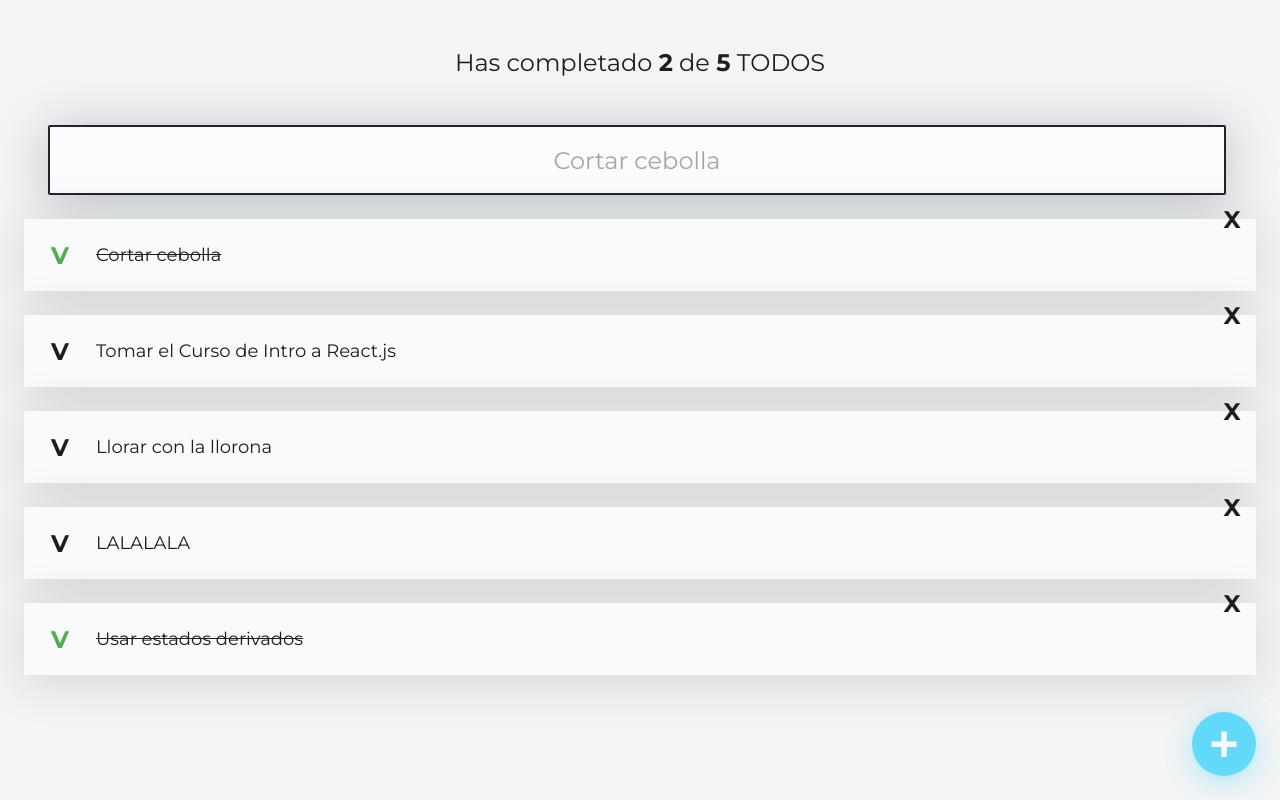
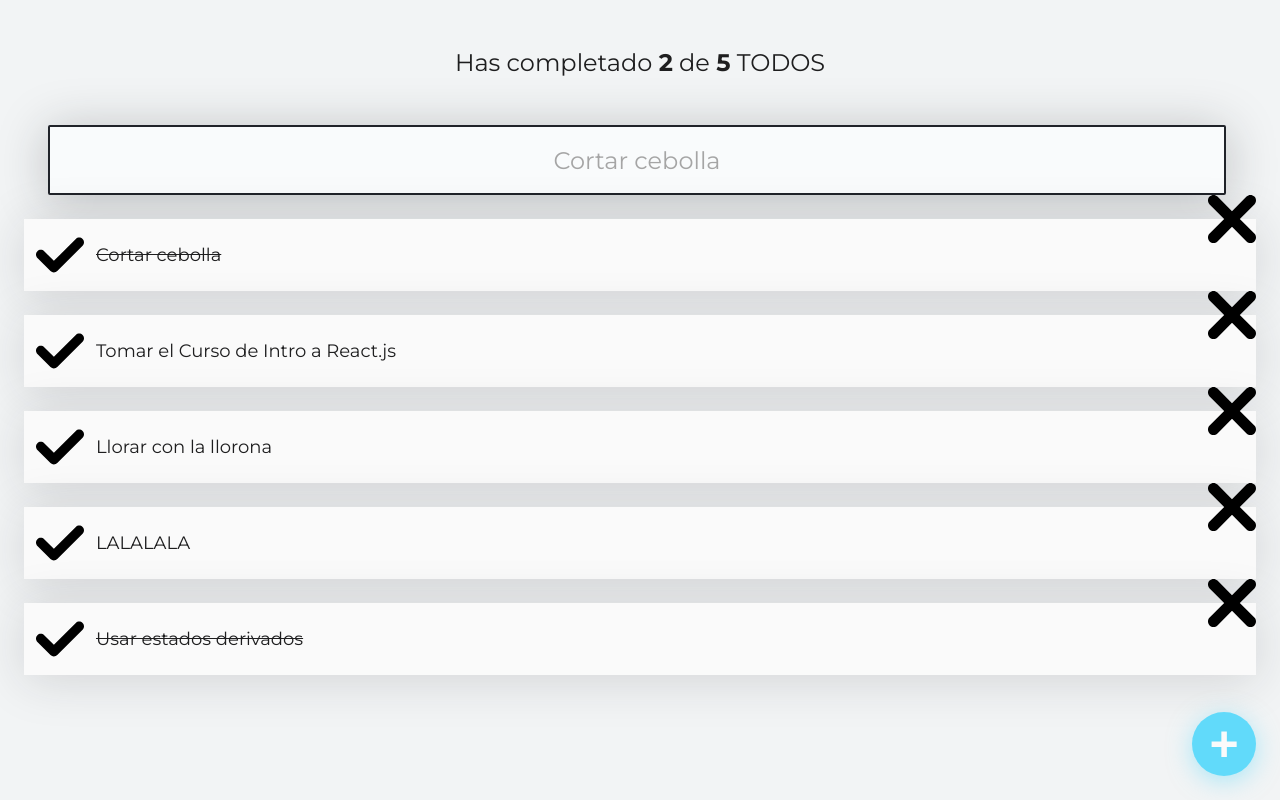
Before and after one commit to ingvillajimenez/curso-react-intro, a React (Create React App) app: page / in a window 1280 px wide. Built offline with nearby package versions, Linux system fonts and the light colour scheme.

Commit message:
Iconos en React: librerias y SVG

```diff
--- a/src/App.js
+++ b/src/App.js
@@ -62,3 +62,6 @@
 }
 
 export default App;
+
+// React Icons
+// https://react-icons.github.io/react-icons/
--- /dev/null
+++ b/src/CompleteIcon.js
@@ -0,0 +1,8 @@
+import React from "react";
+import { TodoIcon } from "./TodoIcon";
+
+function CompleteIcon() {
+  return <TodoIcon type="check" color="gray" />;
+}
+
+export { CompleteIcon };
--- /dev/null
+++ b/src/DeleteIcon.js
@@ -0,0 +1,8 @@
+import React from "react";
+import { TodoIcon } from "./TodoIcon";
+
+function DeleteIcon() {
+  return <TodoIcon type="delete" color="red" />;
+}
+
+export { DeleteIcon };
--- /dev/null
+++ b/src/TodoIcon.js
@@ -0,0 +1,16 @@
+import React from "react";
+import { ReactComponent as CheckSVG } from "./check.svg";
+import { ReactComponent as DeleteSVG } from "./delete.svg";
+
+const iconTypes = {
+  check: <CheckSVG />,
+  delete: <DeleteSVG />,
+};
+
+function TodoIcon({ type }) {
+  return (
+    <span className={`Icon Icon-svg Icon-${type}`}>{iconTypes[type]}</span>
+  );
+}
+
+export { TodoIcon };
--- a/src/TodoItem.js
+++ b/src/TodoItem.js
@@ -1,21 +1,25 @@
 import React from "react";
+import { CompleteIcon } from "./CompleteIcon";
+import { DeleteIcon } from "./DeleteIcon";
 import "./TodoItem.css";
 
 function TodoItem(props) {
   return (
     <li className="TodoItem">
-      <span
+      <CompleteIcon />
+      {/* <span
         className={`Icon Icon-check ${props.completed && "Icon-check--active"}`}
         onClick={props.onComplete}
       >
         V
-      </span>
+      </span> */}
       <p className={`TodoItem-p ${props.completed && "TodoItem-p--complete"}`}>
         {props.text}
       </p>
-      <span className="Icon Icon-delete" onClick={props.onDelete}>
+      {/* <span className="Icon Icon-delete" onClick={props.onDelete}>
         X
-      </span>
+      </span> */}
+      <DeleteIcon />
     </li>
   );
 }
```
Also changed, not shown: src/check.svg (added), src/delete.svg (added).
